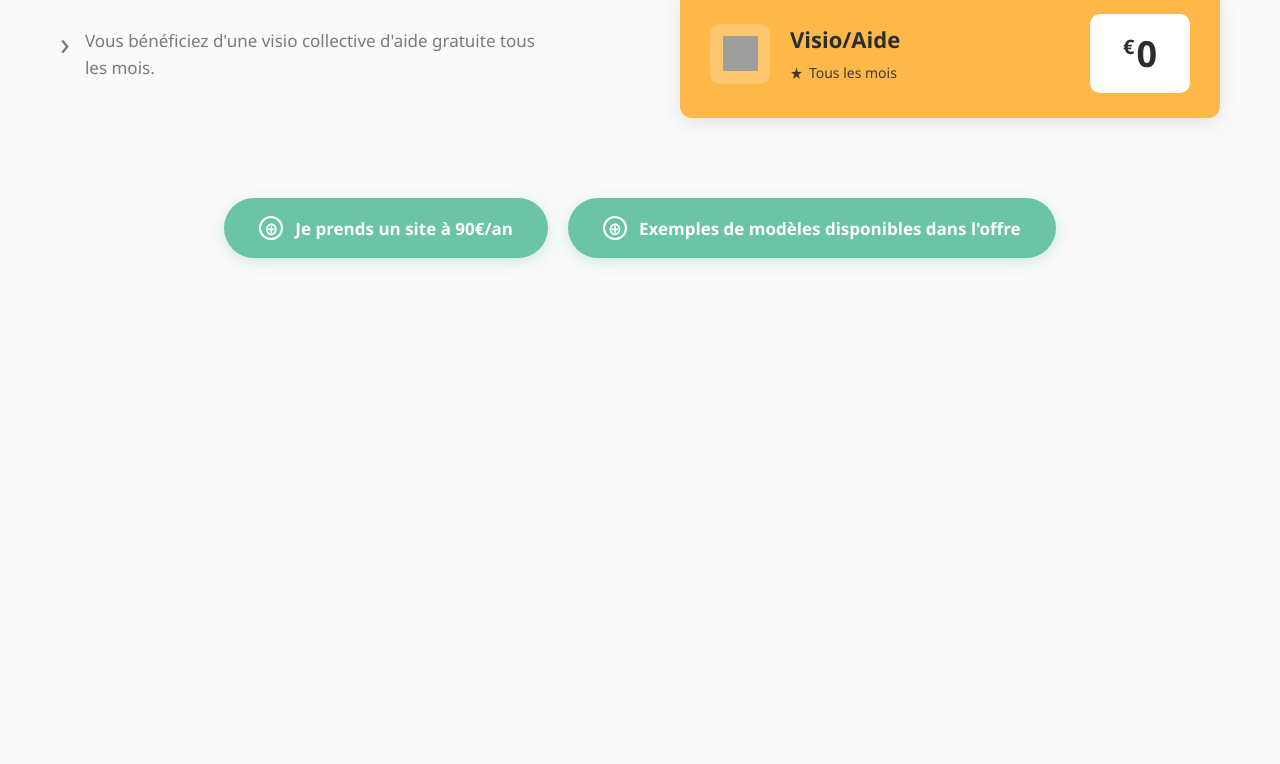
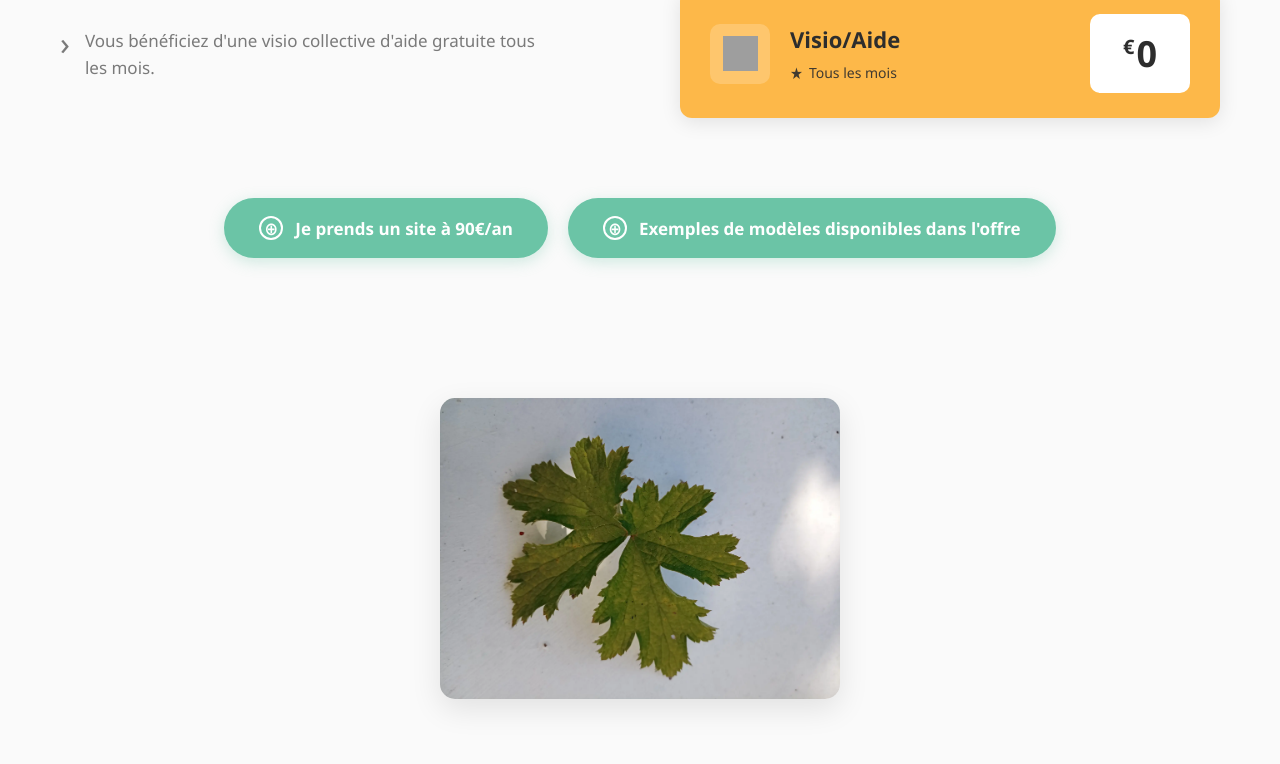
Before and after one commit to delattrefrancois/camping-a-la-ferme, a plain HTML site: page index.html in a window 1280 px wide. Shown: the part 1394-2158 px from the top of the page. Before the commit the page ends 1732 px from the top, so only its background shows below. Drawn offline with Linux system fonts and the light colour scheme; grey boxes are pictures that could not be loaded.

Commit message:
Ajout de l'image feuille.webp en bas de page

```diff
--- a/index.html
+++ b/index.html
@@ -368,6 +368,21 @@
             font-weight: bold;
         }
 
+        /* Section Image Feuille */
+        .image-section {
+            text-align: center;
+            padding: 60px 20px;
+            background: #FAFAFA;
+        }
+
+        .image-section img {
+            max-width: 400px;
+            width: 100%;
+            height: auto;
+            border-radius: 15px;
+            box-shadow: 0 10px 30px rgba(0,0,0,0.1);
+        }
+
         /* Responsive */
         @media (max-width: 1024px) {
             .hero-grid {
@@ -418,6 +433,10 @@
 
             .cta-bottom {
                 flex-direction: column;
+            }
+
+            .image-section img {
+                max-width: 300px;
             }
         }
 
@@ -539,5 +558,10 @@
             Exemples de modèles disponibles dans l'offre
         </a>
     </div>
+
+    <!-- Section Image Feuille -->
+    <div class="image-section">
+        <img src="images/feuille.webp" alt="Feuille de vigne">
+    </div>
 </body>
 </html>
```
